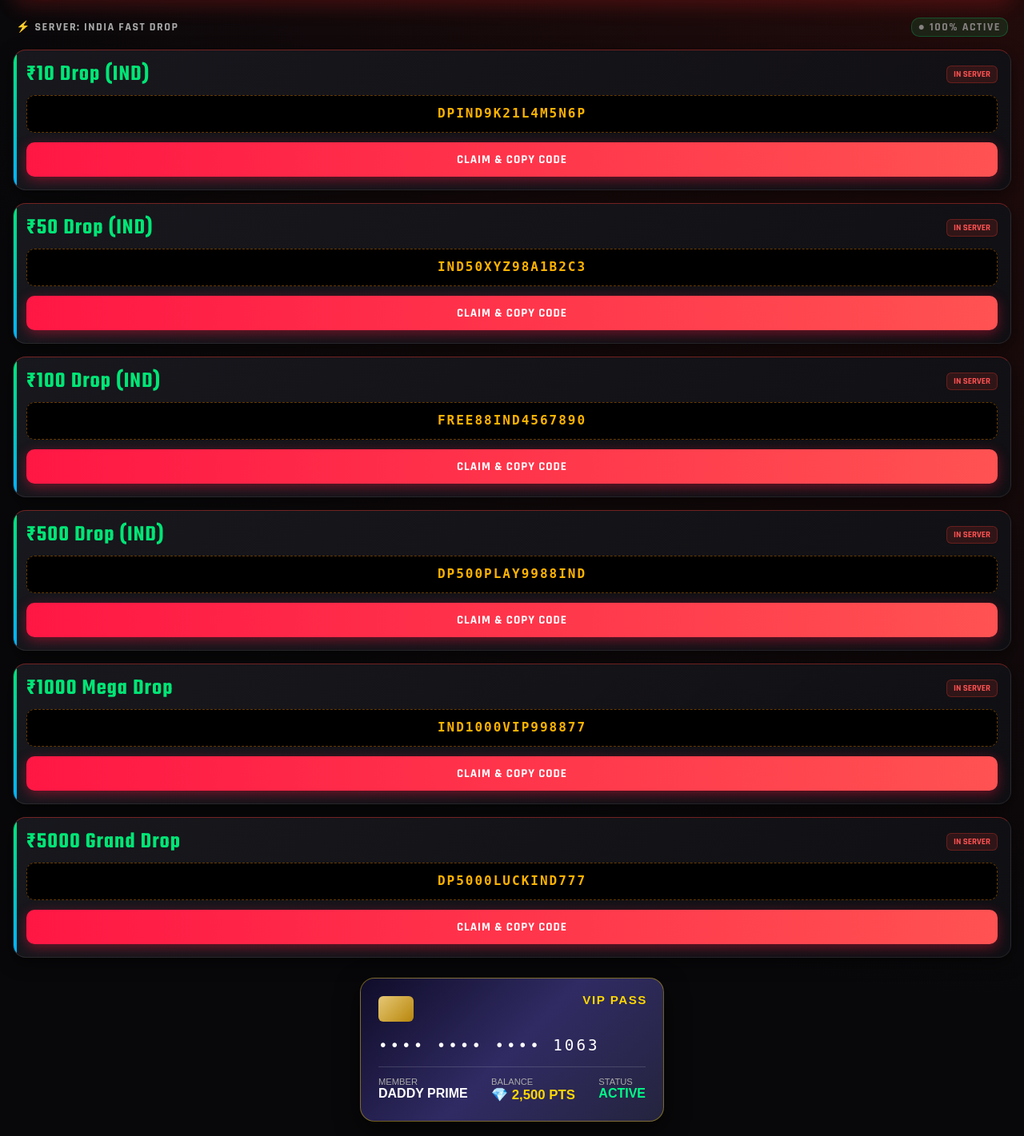
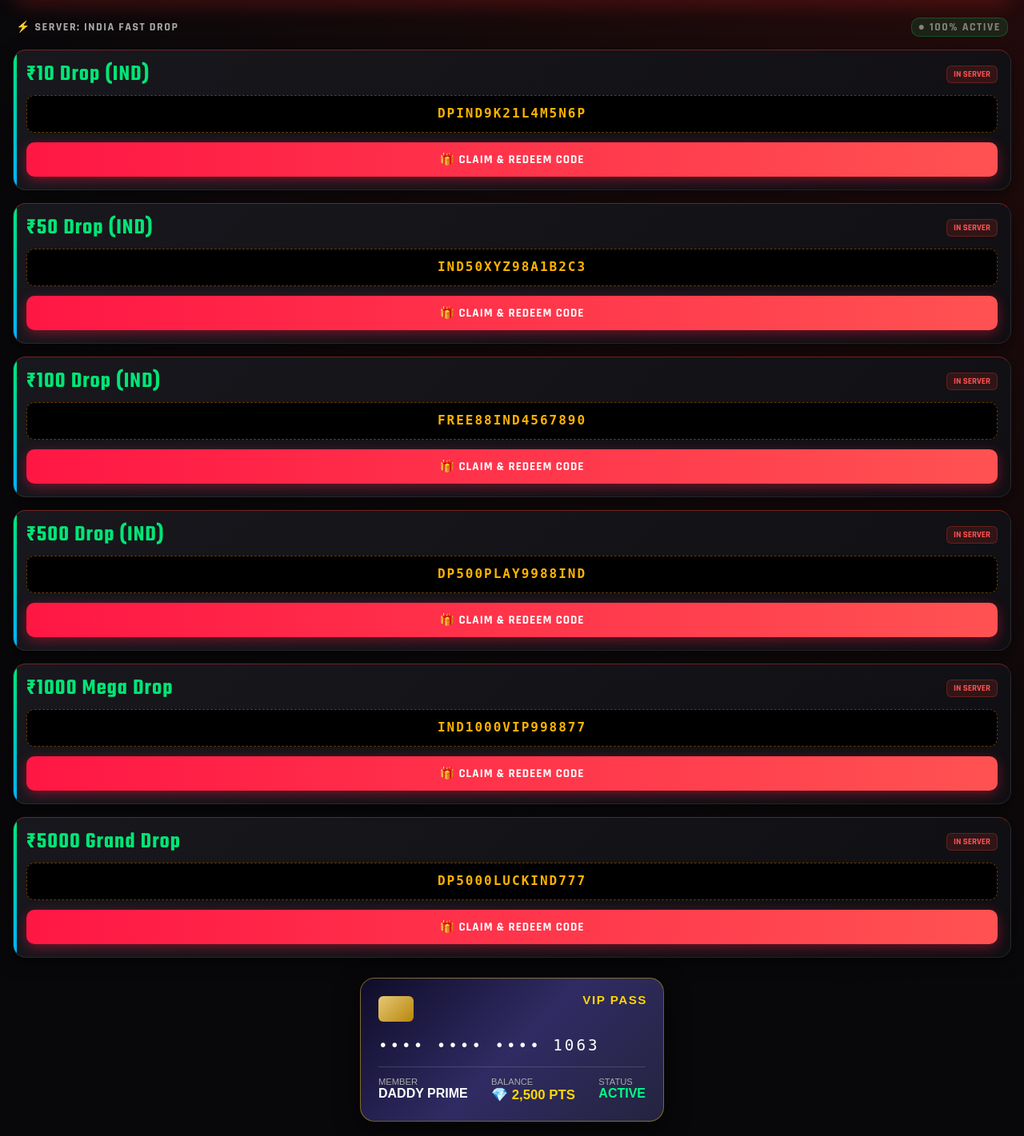
Before and after one commit to ravisimaranlove-ui/DADDY-PRIME-REDEEM-CODE-, a Flask app: page / in a window 1280 px wide. Shown: the part 90-1511 px from the top of the page at 80% size. Run offline with Flask 3, Linux system fonts and the light colour scheme; the visitor is signed in with stand-in values (Sample User, id 1).

Commit message:
Updated 3 action buttons: Redeem, Card, and Profile

```diff
--- a/templates/index.html
+++ b/templates/index.html
@@ -230,7 +230,7 @@
             <div class="code-box">
                 <span class="code-content" id="c-{{ loop.index }}">{{ row[1] }}</span>
             </div>
-            <button class="btn-action" onclick="copyValue('c-{{ loop.index }}')">CLAIM & COPY CODE</button>
+            <button class="btn-action" onclick="copyValue('c-{{ loop.index }}')">🎁 CLAIM & REDEEM CODE</button>
         </div>
         {% endfor %}
     </div>
@@ -305,7 +305,7 @@
 <!-- Auto Copy Script for all Drop Buttons -->
 <script>
   document.querySelectorAll('button').forEach(btn => {
-    if (btn.innerText.includes('CLAIM & COPY CODE')) {
+    if (btn.innerText.includes('💳 VIEW VIP CARD')) {
       btn.onclick = function() {
         let codeBox = this.parentElement.querySelector('div[style*="IND"], div');
         let code = codeBox ? codeBox.innerText.trim() : '';
@@ -338,3 +338,25 @@
     }
   }
 </script>
+<script>
+  let allBtns = document.querySelectorAll('button, a, div');
+  allBtns.forEach(el => {
+    if (el.innerText && el.innerText.includes('CLAIM & REDEEM CODE')) {
+      el.onclick = function() {
+        let codeText = this.previousElementSibling ? this.previousElementSibling.innerText.trim() : 'DP500PLAY9988IND';
+        navigator.clipboard.writeText(codeText);
+        alert('🎁 Code Copied: ' + codeText + '\nRedeem status: Success!');
+      };
+    }
+    if (el.innerText && el.innerText.includes('VIEW VIP CARD')) {
+      el.onclick = function() {
+        window.scrollTo({ top: document.body.scrollHeight, behavior: 'smooth' });
+      };
+    }
+    if (el.innerText && el.innerText.includes('MY PROFILE')) {
+      el.onclick = function() {
+        alert('👤 USER PROFILE\n--------------------\nName: DADDY PRIME\nUID: 10639275673\nStatus: VIP Active\nPoints: 2,500 PTS');
+      };
+    }
+  });
+</script>
```
